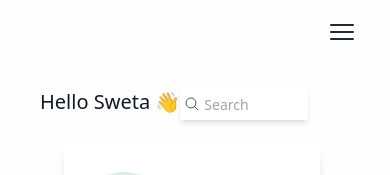
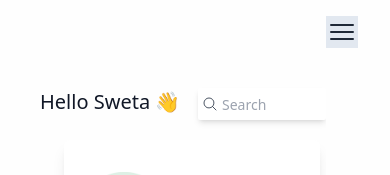
Before and after one commit to swetasrivastav/Sweta_UI-Project, a React (Create React App) app: page / in a window 390 px wide. Shown: the top 175 px of the page. Built offline with nearby package versions, Linux system fonts and the light colour scheme.

Commit message:
add help image

```diff
--- a/src/component/Home.jsx
+++ b/src/component/Home.jsx
@@ -13,7 +13,7 @@ import ProductSell from './ProductSell'
 const Home = () => {
   return (
     <>
-    <div className=' flex lg:justify-between lg:mx-10 lg:mt-0 mt-16 ml-10 '>
+    <div className=' flex justify-between lg:mx-10 lg:mt-0 mt-16 ml-10 '>
      <h1 className='text-xl font-medium text-gray-900 my-6'>Hello Sweta 👋</h1>
 
      <div class=" relative  mt-6 text-gray-600 ">
--- a/src/component/MobileNavbar.jsx
+++ b/src/component/MobileNavbar.jsx
@@ -7,6 +7,7 @@ import customericon from "../assets/customericon.png"
 import income from "../assets/income.png"
 import promote from "../assets/promote.png"
 import rightarrow from "../assets/rightarrow.svg"
+import help from "../assets/help.png"
 
 const MobileNavbar = () => {
   const nav = [
@@ -37,7 +38,7 @@ const MobileNavbar = () => {
     },
     {
       name: "Help",
-      img: promote,
+      img: help,
        },
   ];
   const [open, setOpen] = useState(false);
@@ -45,9 +46,8 @@ const MobileNavbar = () => {
   return (
 
     <>
-    <div className="mt-4 mr-8">
-
-          <Bars3Icon
+    <div className="mt-4 mr-8 bg-slate-200">
+  <Bars3Icon
           className="w-8 cursor-pointer"
           onClick={() => setOpen(true)}
         />
```
